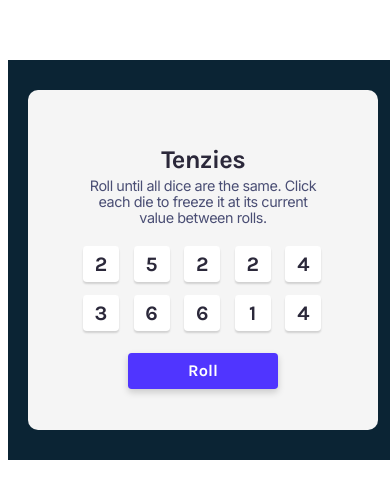
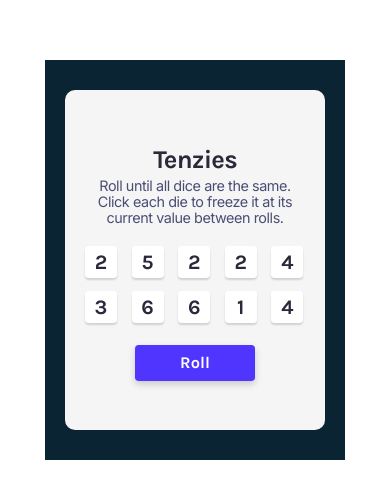
Before and after one commit to elurolydia/tenziesGame, a React (Vite) app: page / in a window 390 px wide. Shown: the top 498 px of the page. Built offline with nearby package versions, Linux system fonts and the light colour scheme.

Commit message:
added responsiveness

```diff
--- a/src/index.css
+++ b/src/index.css
@@ -80,9 +80,9 @@ h2{
 }
 
 #rollbtn {
-  Width:150px;
+  width:150px;
   /* min-width: 92.16px; */
-  Height:35.84px;
+  height:35.84px;
   background: #5035FF;
   box-shadow: 0px 3.2px 7.68px rgba(0, 0, 0, 0.18);
   border-radius: 3.81277px;
@@ -101,3 +101,26 @@ h2{
 #rollbtn:active {
   box-shadow: inset 5px 5px 10px -3px rgba(0, 0, 0, 0.7);
 }
+
+@media only screen and (max-width: 430px){
+  #app {
+    width: 300px
+  }
+
+  main {
+    width: 260px;
+  }
+
+  #mainDiv {
+    width: 260px;
+  }
+
+  #die {
+    width: 32px;
+    height: 32px;
+  }
+
+  #rollbtn {
+    width: 120px;
+  }
+}
--- a/vite.config.js
+++ b/vite.config.js
@@ -3,5 +3,6 @@ import react from '@vitejs/plugin-react'
 
 // https://vitejs.dev/config/
 export default defineConfig({
+  base: '/tenziesGame/',
   plugins: [react()]
 })
```
